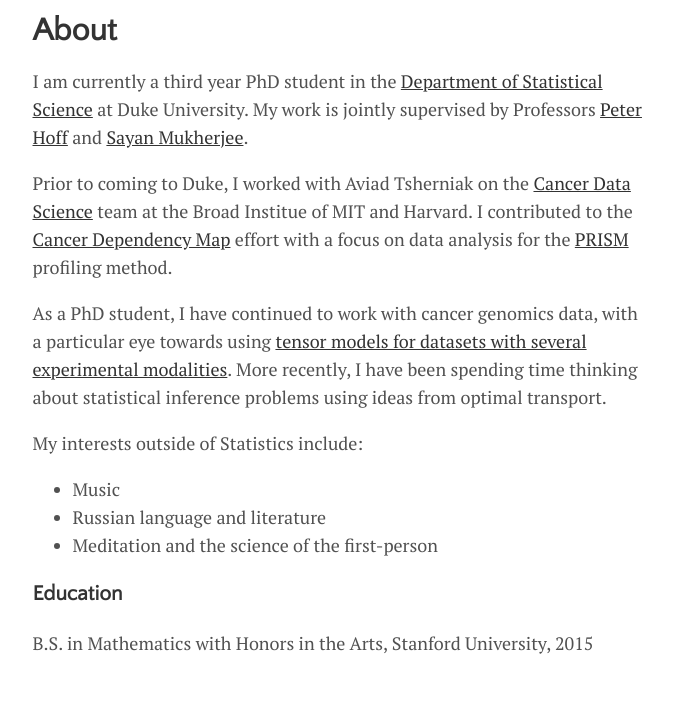
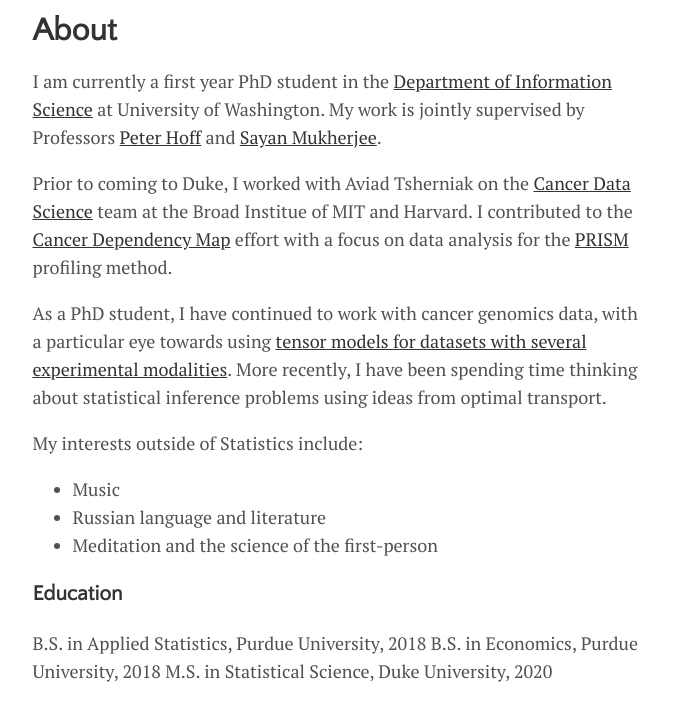
Before and after one commit to BeanHam/BeanHam.github.io, a Jekyll site: the page built from menu/about.md, in a window 1280 px wide, cut to the strip 112-833 px from the top of the page. Shown: the whole strip, without its empty margins (300-973 px from the left). Built offline with Jekyll 4.4.1, drawn with Linux system fonts in a browser that asks for light colours.

Commit message:
Update about.md

```diff
--- a/menu/about.md
+++ b/menu/about.md
@@ -3,7 +3,7 @@
 title: About
 ---
 
-I am currently a third year PhD student in the [Department of Statistical Science](https://stat.duke.edu) at Duke University. My work is jointly supervised by Professors [Peter Hoff](http://pdhoff.github.io) and [Sayan Mukherjee](http://sayanmuk.github.io).
+I am currently a first year PhD student in the [Department of Information Science](https://stat.duke.edu) at University of Washington. My work is jointly supervised by Professors [Peter Hoff](http://pdhoff.github.io) and [Sayan Mukherjee](http://sayanmuk.github.io).
 
 Prior to coming to Duke, I worked with Aviad Tsherniak on the [Cancer Data Science](http://www.cancerdatascience.org) team at the Broad Institue of MIT and Harvard. I contributed to the [Cancer Dependency Map](https://depmap.org/portal/) effort with a focus on data analysis for the [PRISM](https://depmap.org/portal/prism/) profiling method.
 
@@ -17,4 +17,6 @@
 
 ### Education
 
-B.S. in Mathematics with Honors in the Arts, Stanford University, 2015
+B.S. in Applied Statistics, Purdue University, 2018
+B.S. in Economics, Purdue University, 2018
+M.S. in Statistical Science, Duke University, 2020
```
